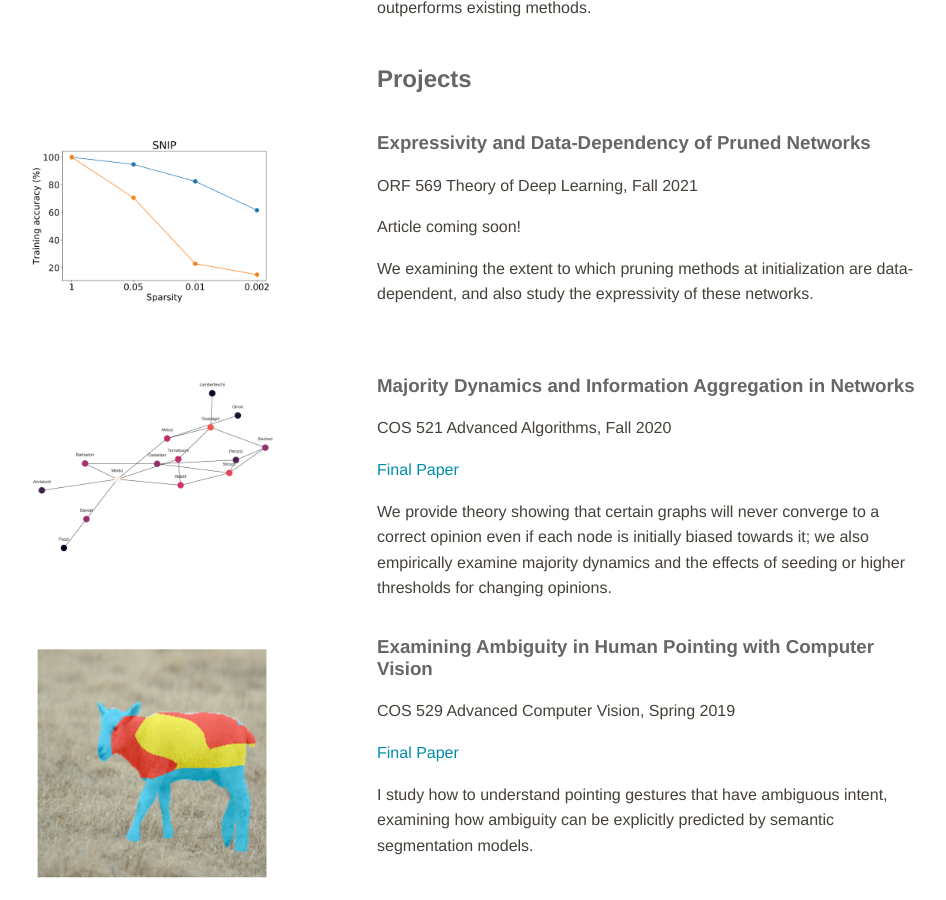
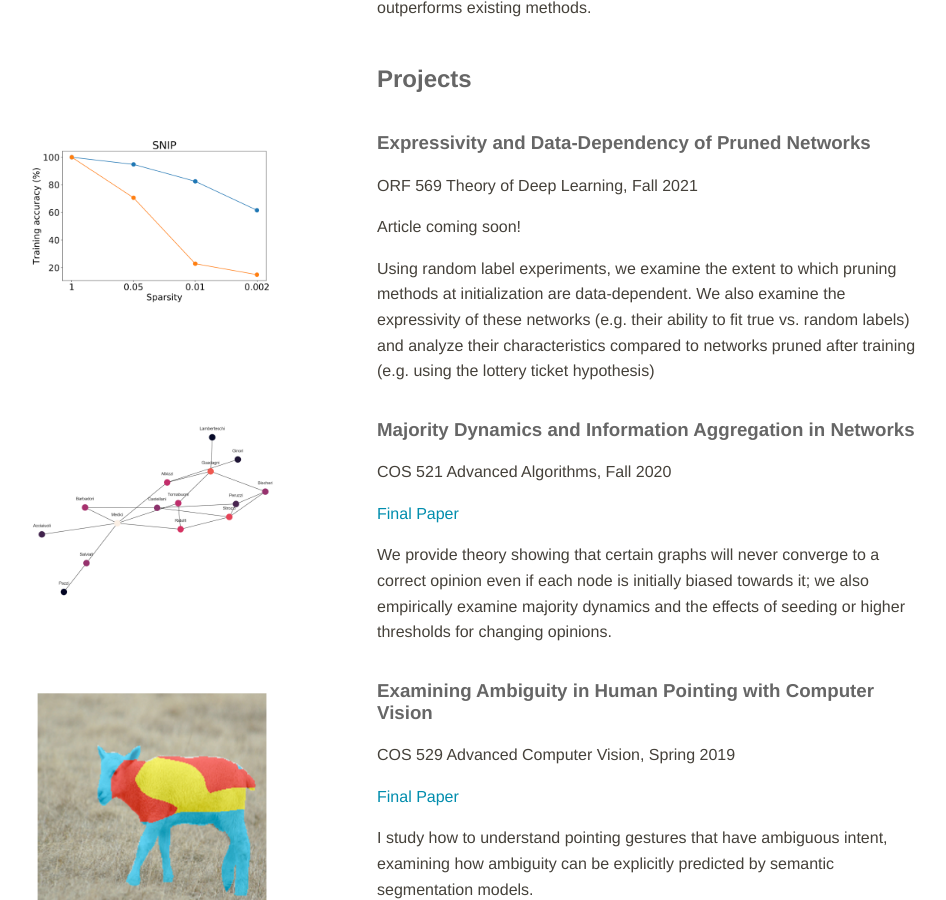
Before and after one commit to arjun-mani/arjun-mani.github.io, a Jekyll site: the page built from index.html, in a window 1280 px wide and 900 px high, scrolled down 1599 px. Shown: the whole window, without its empty margins (165-1111 px from the left). Built offline with Jekyll 4.4.1, drawn with Linux system fonts in a browser that asks for light colours.

Commit message:
Update index.html

```diff
--- a/index.html
+++ b/index.html
@@ -82,7 +82,9 @@ title: Home
 		<h3>Expressivity and Data-Dependency of Pruned Networks</h3>
 		<p>ORF 569 Theory of Deep Learning, Fall 2021</p>
 		<p>Article coming soon!</p>
-		<p>We examining the extent to which pruning methods at initialization are data-dependent, and also study the expressivity of these networks.</p>
+		<p>Using random label experiments, we examine the extent to which pruning methods at initialization are data-dependent. We also examine the
+		expressivity of these networks (e.g. their ability to fit true vs. random labels) and analyze their characteristics compared to networks pruned
+		after training (e.g. using the lottery ticket hypothesis) </p>
 	</div>
 </div>
 
```
